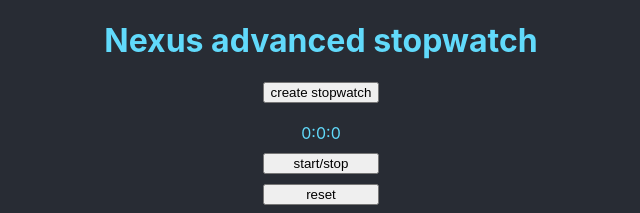
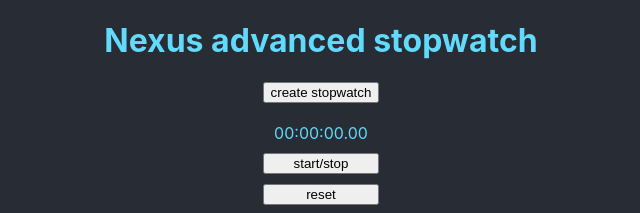
Before and after one commit to Diassisfilho/Nexus, a React (Vite) app: page / in a window 1280 px wide. Both pictures are taken after a click on the button "create stopwatch". Shown: the top 213 px of the page, without its empty margins (319-959 px from the left). Built offline with nearby package versions, Linux system fonts and the light colour scheme.

Commit message:
Added tests using jest, Added miliseconds to stopwatch
Moved functions from Stopwatch component file code to created utils
code file.
Added new dependencies to the project: jest, jest-ts, babel presets ...
Added integrated tests to stopwatch timer string.
Added miliseconds to the stopwatch.

```diff
--- /dev/null
+++ b/babel.config.js
@@ -0,0 +1,6 @@
+module.exports = {
+    presets: [
+      ['@babel/preset-env', {targets: {node: 'current'}}],
+      '@babel/preset-typescript',
+    ],
+  };
--- a/src/components/Stopwatch/index.tsx
+++ b/src/components/Stopwatch/index.tsx
@@ -3,22 +3,7 @@ import './style.css'
 
 import { stopwatchStorageHandler } from "../../storageHandler";
 import { stopwatchProps, defaultStopwatchData } from '../../dataTypes';
-
-function differenceBetween(currentLoopCounter : number, lastLoopCounter : number) : string {
-    if (lastLoopCounter !== undefined) {
-        return `| ${generateDigitalWatchString(currentLoopCounter - lastLoopCounter)}`
-    } else {
-        return ""
-    }
-}
-
-function generateDigitalWatchString(counter : number) {
-    var secsCounter = counter % 60
-    var minsCounter = Math.floor(counter / 60).toFixed();
-    var hourCounter = Math.floor(counter / 3600).toFixed();
-
-    return `${hourCounter}:${minsCounter}:${secsCounter}`
-}
+import { differenceBetween, generateDigitalWatchString } from '../../utils';
 
 function Stopwatch(props : stopwatchProps) {
     let startCounter = stopwatchStorageHandler.getCounter(props.uuid);
@@ -57,7 +42,7 @@ function Stopwatch(props : stopwatchProps) {
         },
         executeCurrentState() {
             if (runningState) {
-                setTimeout(() => setCounter(counter + 1), 100);
+                setTimeout(() => setCounter(counter + 0.01), 10);
             } else {
                 setTimeout(() => {
                     setCounter(stopwatchStorageHandler.getCounter(props.uuid));
--- a/src/dataTypes.ts
+++ b/src/dataTypes.ts
@@ -10,7 +10,7 @@ export type stopwatchData = {
 
 export const defaultStopwatchData : stopwatchData = {
     current : {
-        counter : 0,
+        counter : 0.0,
         loops : []
     },
     history : []
--- /dev/null
+++ b/src/utils.ts
@@ -0,0 +1,29 @@
+export function differenceBetween(currentLoopCounter : number, lastLoopCounter : number) : string {
+    return (lastLoopCounter !== undefined) ? `| ${generateDigitalWatchString(currentLoopCounter - lastLoopCounter)}` : ""
+}
+
+export function generateDigitalWatchString(counter : number) : string {
+    function filtringPadAndFloatPointsErrorsToSecsCounter(counter : number) : string {
+        var toReturn : string;
+        const counterString = String(counter);
+
+        let [secLeftDigitsString, secRightDigitsString] = counterString.split(".");
+        let [secLeftDigitsNumber, secRightDigitsNumber] = [parseFloat(secLeftDigitsString) % 3600 % 60, parseFloat(secRightDigitsString)];
+        let [secLeftDigitsStringFormated, secRightDigitsStringFormated] = [String(secLeftDigitsNumber).padStart(2,"0"), String(secRightDigitsNumber).padEnd(2, "0")];
+
+        if (counterString.includes(".")) {
+            toReturn = (secLeftDigitsStringFormated + "." + secRightDigitsStringFormated).slice(0,5);
+        } else {
+            toReturn = secLeftDigitsStringFormated + "." + "00";
+        }
+
+        return toReturn
+    }
+    var secsCounter, minsCounter, hourCounter;
+
+    secsCounter = filtringPadAndFloatPointsErrorsToSecsCounter(counter)
+    minsCounter = Math.floor(counter % 3600 / 60).toFixed().padStart(2, "0");
+    hourCounter = Math.floor( counter / 3600 ).toFixed().padStart(2, "0");
+
+    return `${hourCounter}:${minsCounter}:${secsCounter}`;
+}
--- a/tsconfig.json
+++ b/tsconfig.json
@@ -16,6 +16,6 @@
     "noEmit": true,
     "jsx": "react-jsx"
   },
-  "include": ["src"],
+  "include": ["src", "jest.config.ts", "__tests__"],
   "references": [{ "path": "./tsconfig.node.json" }]
 }
```
Also changed, not shown: jest.config.ts (added, +195 -0 lines), package.json (+8 -1 lines), 2 other files (tests, documents, lock files or other folders).
